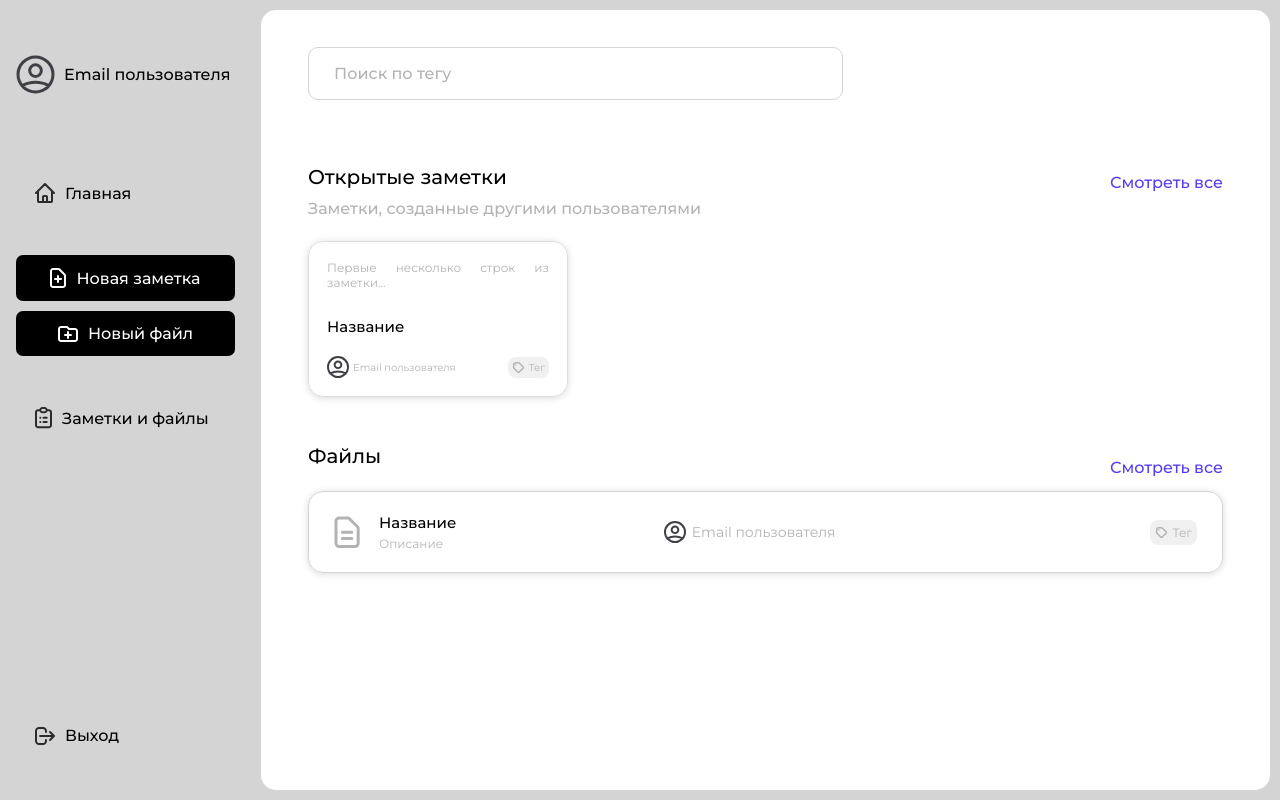
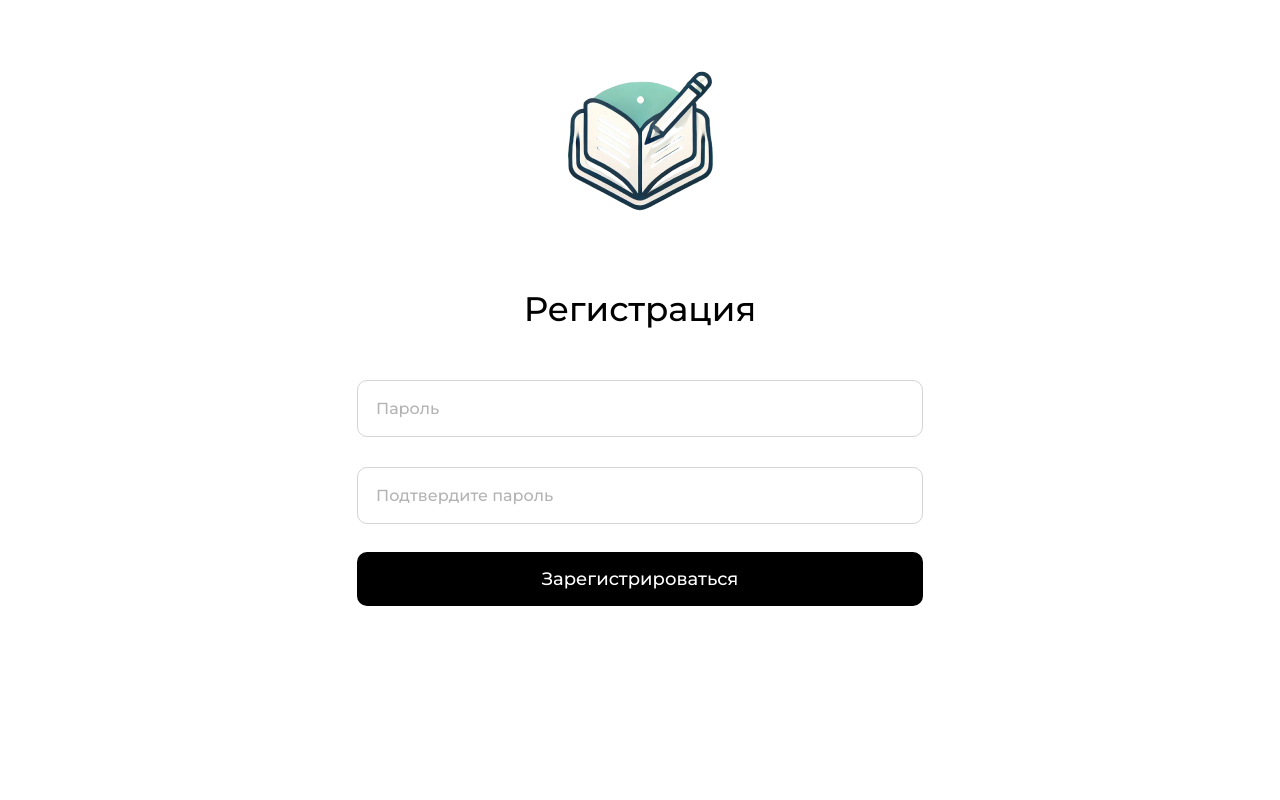
Before and after one commit to hil1ch/vite-react-ts-project, a React (Vite) app: page / in a window 1280 px wide. Built offline with nearby package versions, Linux system fonts and the light colour scheme.

Commit message:
Registration page

```diff
--- a/src/App/App.tsx
+++ b/src/App/App.tsx
@@ -1,8 +1,8 @@
-import MainPage from "../Pages/MainPage/MainPage";
+import PasswordInputPage from "../Pages/PasswordInputPage/PasswordInputPage";
 
 function App() {
   return <div>
-    <MainPage />
+    <PasswordInputPage />
   </div>
 }
 
--- /dev/null
+++ b/src/Pages/ApproveEmailPage/ApproveEmailPage.css
@@ -0,0 +1,65 @@
+html {
+   box-sizing: border-box;
+}
+
+*,
+*::before,
+*::after {
+   box-sizing: inherit;
+}
+
+body {
+   margin: 0;
+   padding: 0;
+   font-family: 'Montserrat', sans-serif;
+   font-size: 16px;
+   font-weight: 400;
+}
+
+.registration {
+   margin-top: 70px;
+   text-align: center;
+}
+
+.registration img {
+   margin-bottom: 70px;
+}
+
+.registration__title {
+   margin-top: 0;
+   margin-bottom: 50px;
+   font-size: 34px;
+   text-align: center;
+   font-weight: 500;
+}
+
+.form input{
+   width: 566px;
+   height: 57px;
+   border: 1px solid #D4D4D4;
+   border-radius: 10px;
+   padding: 19px 323px 18px 18px;
+   margin-bottom: 28px;
+}
+
+.form input::placeholder {
+   font-weight: 500;
+   color: #B3B3B3;
+   font-family: 'Montserrat', sans-serif;
+   font-size: 16px;
+}
+
+.registration__btn {
+   display: block;
+   margin: 0 auto;
+   width: 566px;
+   height: 54px;
+   font-family: 'Montserrat', sans-serif;
+   font-size: 18px;
+   font-weight: 500;
+   color: #ffff;
+   background-color: black;
+   border-radius: 10px;
+   padding: 16px 222px;
+   cursor: pointer;
+}
--- /dev/null
+++ b/src/Pages/EmailInputPage/EmailInputPage.css
@@ -0,0 +1,65 @@
+html {
+   box-sizing: border-box;
+}
+
+*,
+*::before,
+*::after {
+   box-sizing: inherit;
+}
+
+body {
+   margin: 0;
+   padding: 0;
+   font-family: 'Montserrat', sans-serif;
+   font-size: 16px;
+   font-weight: 400;
+}
+
+.registration {
+   margin-top: 70px;
+   text-align: center;
+}
+
+.registration img {
+   margin-bottom: 70px;
+}
+
+.registration__title {
+   margin-top: 0;
+   margin-bottom: 50px;
+   font-size: 34px;
+   text-align: center;
+   font-weight: 500;
+}
+
+.form input{
+   width: 566px;
+   height: 57px;
+   border: 1px solid #D4D4D4;
+   border-radius: 10px;
+   padding: 19px 323px 18px 18px;
+   margin-bottom: 28px;
+}
+
+.form input::placeholder {
+   font-weight: 500;
+   color: #B3B3B3;
+   font-family: 'Montserrat', sans-serif;
+   font-size: 16px;
+}
+
+.registration__btn {
+   display: block;
+   margin: 0 auto;
+   width: 566px;
+   height: 54px;
+   font-family: 'Montserrat', sans-serif;
+   font-size: 18px;
+   font-weight: 500;
+   color: #ffff;
+   background-color: black;
+   border-radius: 10px;
+   padding: 16px 222px;
+   cursor: pointer;
+}
--- /dev/null
+++ b/src/Pages/PasswordInputPage/PasswordInputPage.css
@@ -0,0 +1,75 @@
+html {
+   box-sizing: border-box;
+}
+
+*,
+*::before,
+*::after {
+   box-sizing: inherit;
+}
+
+body {
+   margin: 0;
+   padding: 0;
+   font-family: 'Montserrat', sans-serif;
+   font-size: 16px;
+   font-weight: 400;
+   color: #000;
+}
+
+.registration {
+   margin-top: 70px;
+   text-align: center;
+}
+
+.registration img {
+   margin-bottom: 70px;
+}
+
+.registration__title {
+   margin-top: 0;
+   margin-bottom: 50px;
+   font-size: 34px;
+   text-align: center;
+   font-weight: 500;
+}
+
+.form {
+   display: flex;
+   flex-direction: column;
+   align-items: center;
+}
+
+.form input{
+   width: 566px;
+   height: 57px;
+   border: 1px solid #D4D4D4;
+   border-radius: 10px;
+   padding: 19px 323px 18px 18px;
+   margin-bottom: 28px;
+}
+
+.form input::placeholder {
+   font-weight: 500;
+   color: #B3B3B3;
+   font-family: 'Montserrat', sans-serif;
+   font-size: 16px;
+}
+
+.form input:first-child {
+   margin-bottom: 30px;
+}
+
+.registration__btn {
+   width: 566px;
+   height: 54px;
+   font-family: 'Montserrat', sans-serif;
+   font-size: 18px;
+   font-weight: 500;
+   color: #ffff;
+   background-color: black;
+   border: none;
+   border-radius: 10px;
+   padding: 16px 184px;
+   cursor: pointer;
+}
--- /dev/null
+++ b/src/Pages/PasswordInputPage/PasswordInputPage.tsx
@@ -0,0 +1,17 @@
+import './PasswordInputPage.css';
+
+function PasswordInputPage() {
+   return (
+      <div className="registration">
+         <img src="src\images\logo.jpg" alt="Logo"></img>
+         <h2 className="registration__title">Регистрация</h2>
+         <form className="form" action="" method="post">
+            <input type="password" placeholder="Пароль" required></input>
+            <input type="password" placeholder="Подтвердите пароль" required></input>
+            <button type="submit" className="registration__btn">Зарегистрироваться</button>
+         </form>
+      </div>
+   )
+}
+
+export default PasswordInputPage;
```
Also changed, not shown: src/Pages/ApproveEmailPage/ApproveEmailPage.tsx (added, +16 -0 lines), src/Pages/EmailInputPage/EmailInputPage.tsx (added, +16 -0 lines).
